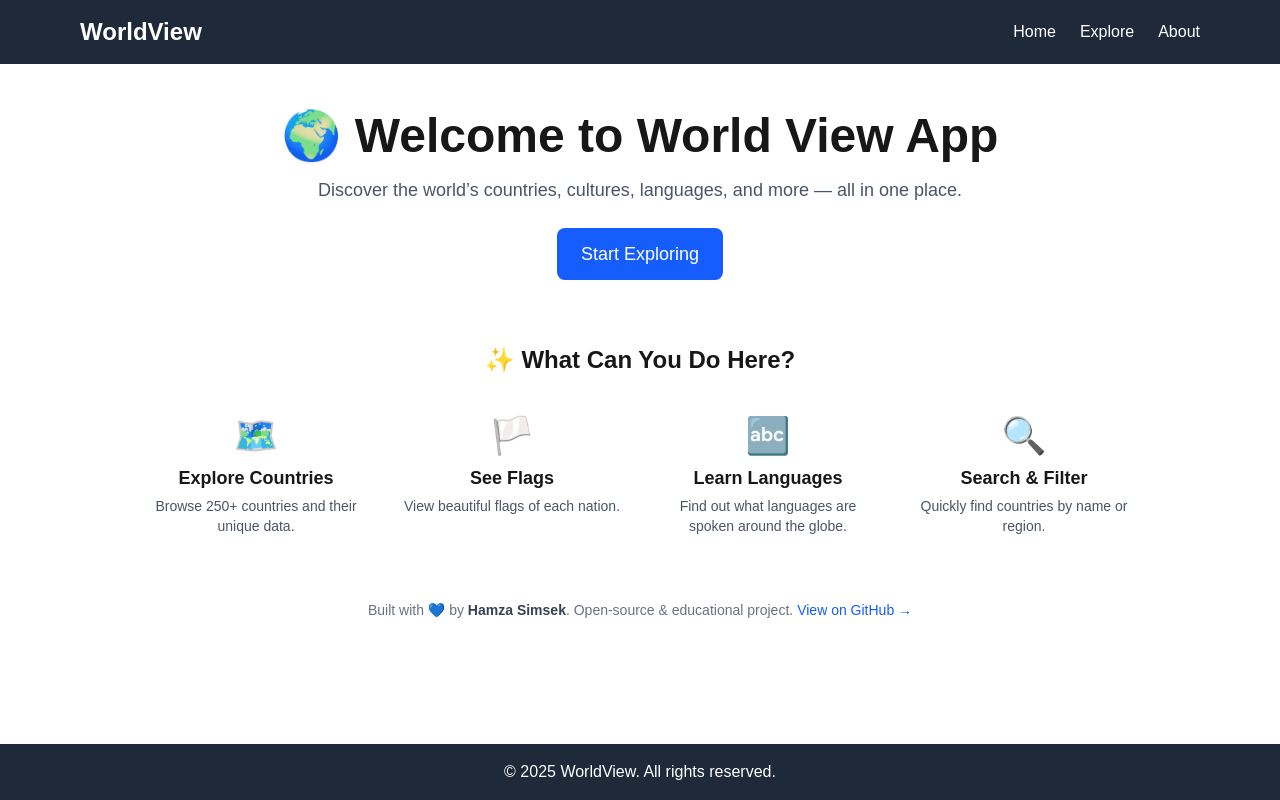
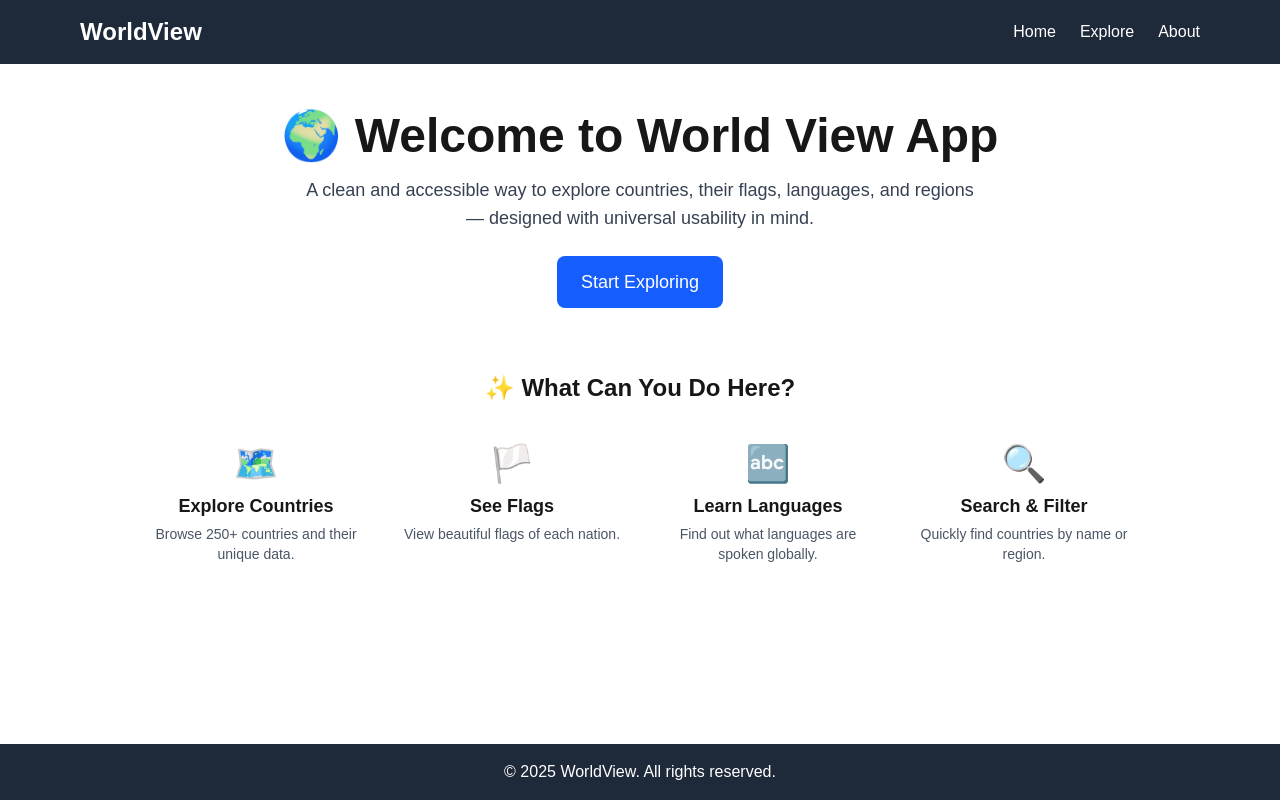
Before and after one commit to hamzas4011/world-view-app, a Next.js app: page / in a window 1280 px wide. Built offline with nearby package versions, Linux system fonts and the light colour scheme.

Commit message:
new frontpage

```diff
--- a/src/app/page.tsx
+++ b/src/app/page.tsx
@@ -6,56 +6,46 @@ export default function HomePage() {
       {/* 🌍 Hero Section */}
       <section className="text-center mb-16">
         <h1 className="text-4xl sm:text-5xl font-bold mb-4">🌍 Welcome to World View App</h1>
-        <p className="text-lg text-gray-600 mb-6">
-          Discover the world’s countries, cultures, languages, and more — all in one place.
+        <p className="text-lg text-gray-700 mb-6 max-w-2xl mx-auto">
+          A clean and accessible way to explore countries, their flags, languages, and regions —
+          designed with universal usability in mind.
         </p>
         <a
           href="/explore"
-          className="inline-block bg-blue-600 text-white px-6 py-3 rounded-lg text-lg hover:bg-blue-700 transition"
+          className="inline-block bg-blue-600 text-white px-6 py-3 rounded-lg text-lg hover:bg-blue-700 focus:outline-none focus:ring-2 focus:ring-blue-400 transition"
         >
           Start Exploring
         </a>
       </section>
 
       {/* ✨ What Can You Do Section */}
-      <section className="mb-16">
-        <h2 className="text-2xl font-semibold text-center mb-10">✨ What Can You Do Here?</h2>
+      <section className="mb-16" aria-labelledby="features-heading">
+        <h2 id="features-heading" className="text-2xl font-semibold text-center mb-10">
+          ✨ What Can You Do Here?
+        </h2>
         <div className="grid grid-cols-1 sm:grid-cols-2 md:grid-cols-4 gap-8 text-center">
           <div>
-            <div className="text-4xl mb-2">🗺️</div>
+            <div className="text-4xl mb-2" role="img" aria-label="Map emoji">🗺️</div>
             <h3 className="font-semibold text-lg mb-1">Explore Countries</h3>
             <p className="text-sm text-gray-600">Browse 250+ countries and their unique data.</p>
           </div>
           <div>
-            <div className="text-4xl mb-2">🏳️</div>
+            <div className="text-4xl mb-2" role="img" aria-label="Flag emoji">🏳️</div>
             <h3 className="font-semibold text-lg mb-1">See Flags</h3>
             <p className="text-sm text-gray-600">View beautiful flags of each nation.</p>
           </div>
           <div>
-            <div className="text-4xl mb-2">🔤</div>
+            <div className="text-4xl mb-2" role="img" aria-label="Alphabet emoji">🔤</div>
             <h3 className="font-semibold text-lg mb-1">Learn Languages</h3>
-            <p className="text-sm text-gray-600">Find out what languages are spoken around the globe.</p>
+            <p className="text-sm text-gray-600">Find out what languages are spoken globally.</p>
           </div>
           <div>
-            <div className="text-4xl mb-2">🔍</div>
+            <div className="text-4xl mb-2" role="img" aria-label="Search emoji">🔍</div>
             <h3 className="font-semibold text-lg mb-1">Search & Filter</h3>
             <p className="text-sm text-gray-600">Quickly find countries by name or region.</p>
           </div>
         </div>
       </section>
-
-      {/* 👨‍💻 Developer Note */}
-      <section className="text-center text-gray-500 text-sm">
-        Built with 💙 by <span className="font-semibold text-gray-700">Hamza Simsek</span>.
-        Open-source & educational project.
-        <a
-          href="https://github.com/YOUR-GITHUB"
-          target="_blank"
-          className="text-blue-600 hover:underline ml-1"
-        >
-          View on GitHub →
-        </a>
-      </section>
     </main>
   )
 }
```
